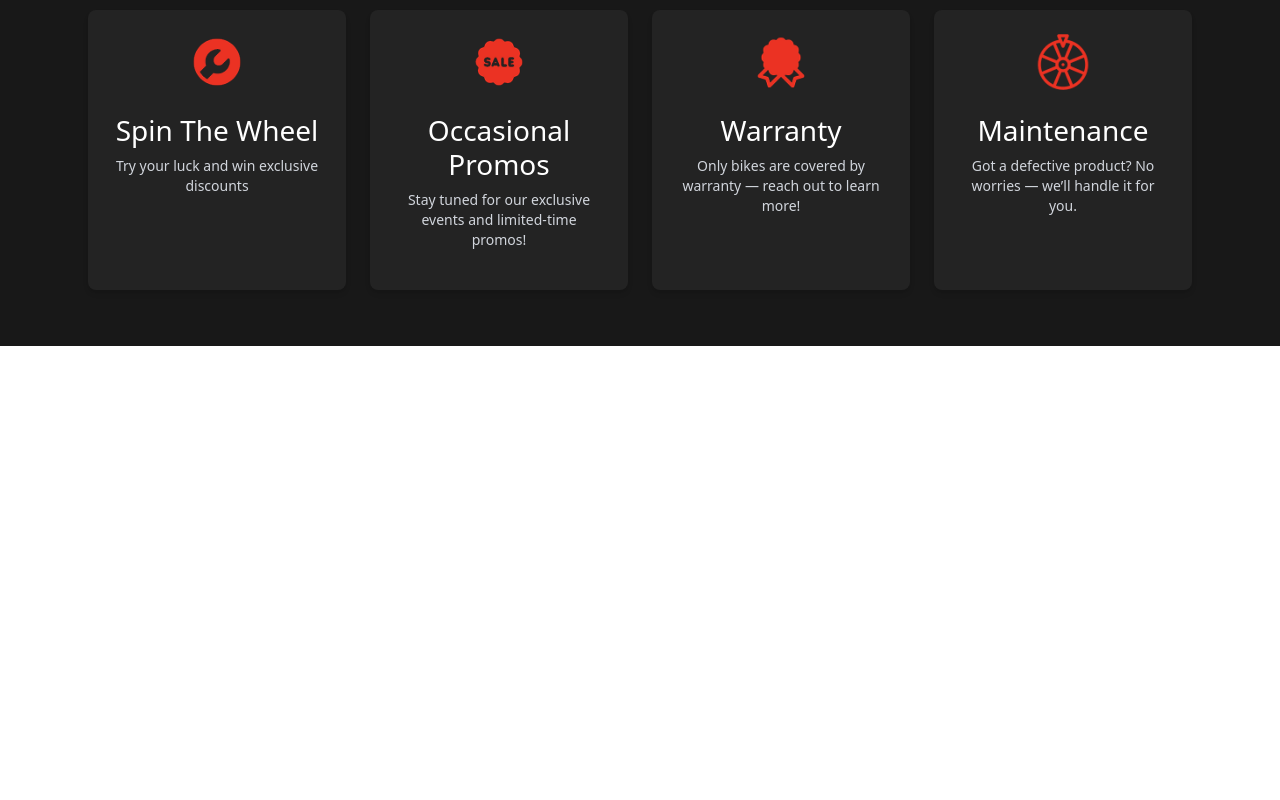
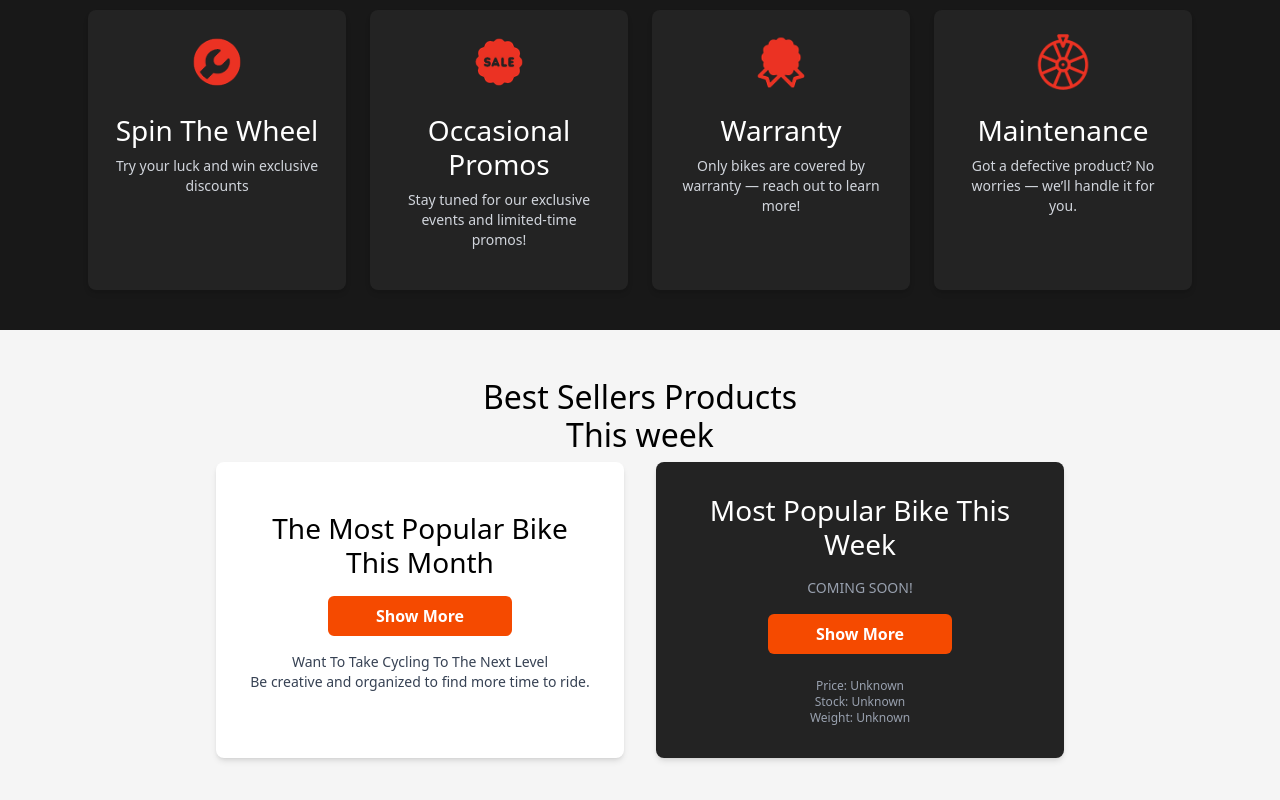
Before and after one commit to lakbaycavite/elmo-bicycle-shop-web, a React (Vite) app: page / in a window 1280 px wide. Shown: the part 454-1254 px from the top of the page. Before the commit the page ends 800 px from the top, so only its background shows below. Built offline with nearby package versions, Linux system fonts and the light colour scheme.

Commit message:
ADD: third section

```diff
--- a/src/pages/HomePage.jsx
+++ b/src/pages/HomePage.jsx
@@ -61,6 +61,28 @@ function HomePage() {
           </div>
         </div>
       </section>
+
+      {/* Best Sellers Products This week Section */}
+      <section className="w-full bg-[#f5f5f5] py-12">
+        <h2 className="text-center text-black text-xl md:text-2xl font-bold mb-10">Best Sellers Products<br />This week</h2>
+        <div className="max-w-4xl mx-auto grid grid-cols-1 md:grid-cols-2 gap-8 px-4">
+          {/* Most Popular Bike This Month */}
+          <div className="bg-white rounded-lg p-8 flex flex-col justify-center items-center shadow-md">
+            <h3 className="text-black font-semibold text-base mb-2 text-center">The Most Popular Bike This Month</h3>
+            <button className="bg-orange-600 hover:bg-orange-700 text-white font-semibold px-5 py-2 rounded mb-3 mt-2">Show More</button>
+            <p className="text-gray-700 text-sm text-center">Want To Take Cycling To The Next Level<br />Be creative and organized to find more time to ride.</p>
+          </div>
+          {/* Most Popular Bike This Week */}
+          <div className="bg-[#232323] rounded-lg p-8 flex flex-col justify-center items-center shadow-md">
+            <h3 className="text-white font-semibold text-base mb-2 text-center">Most Popular Bike This Week</h3>
+            <div className="text-gray-400 text-sm mb-3 mt-2">COMING SOON!</div>
+            <button className="bg-orange-600 hover:bg-orange-700 text-white font-semibold px-5 py-2 rounded">Show More</button>
+            <div className="text-gray-400 text-xs mt-4 text-center">
+              Price: Unknown<br />Stock: Unknown<br />Weight: Unknown
+            </div>
+          </div>
+        </div>
+      </section>
       {/* More sections to be implemented next... */}
     </div>
   )
```
